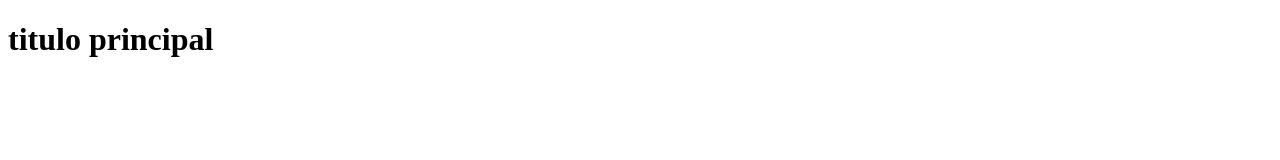
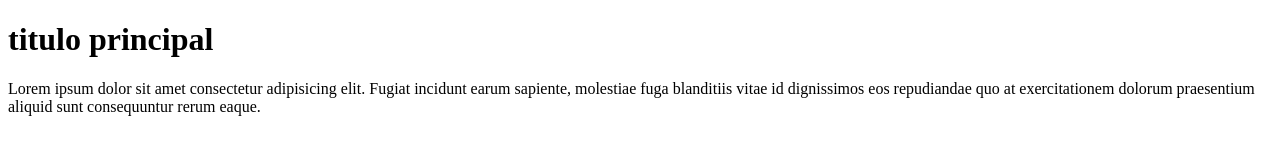
Before and after one commit to Cynthiag3/Test1, a plain HTML site: page index.html in a window 1280 px wide. Drawn offline with Linux system fonts and the light colour scheme.

Commit message:
se agrego 1 parrafo

```diff
--- a/index.html
+++ b/index.html
@@ -9,5 +9,10 @@
 <body>
 
   <h1>titulo principal</h1>
+
+<p>Lorem ipsum dolor sit amet consectetur adipisicing elit. Fugiat incidunt earum sapiente, molestiae fuga blanditiis vitae id dignissimos eos repudiandae quo at exercitationem dolorum praesentium aliquid sunt consequuntur rerum eaque.
+</p>
+
+
 </body>
 </html>
```
